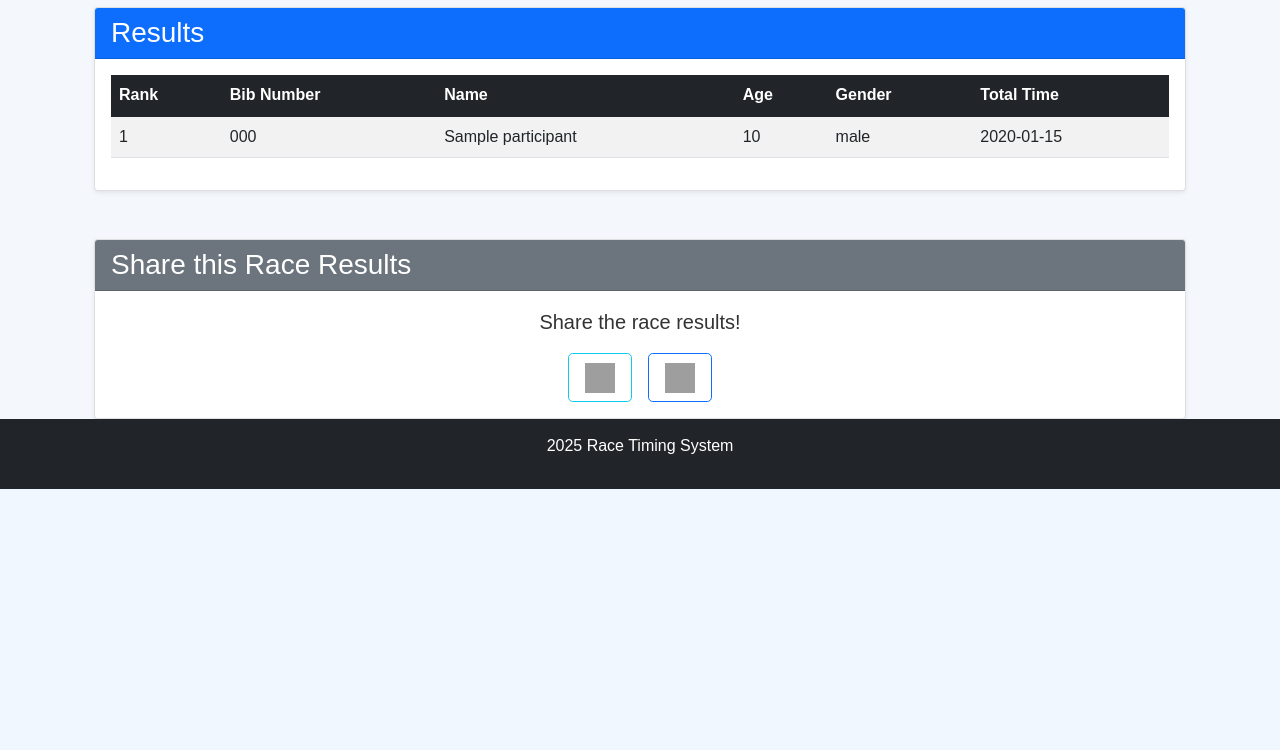
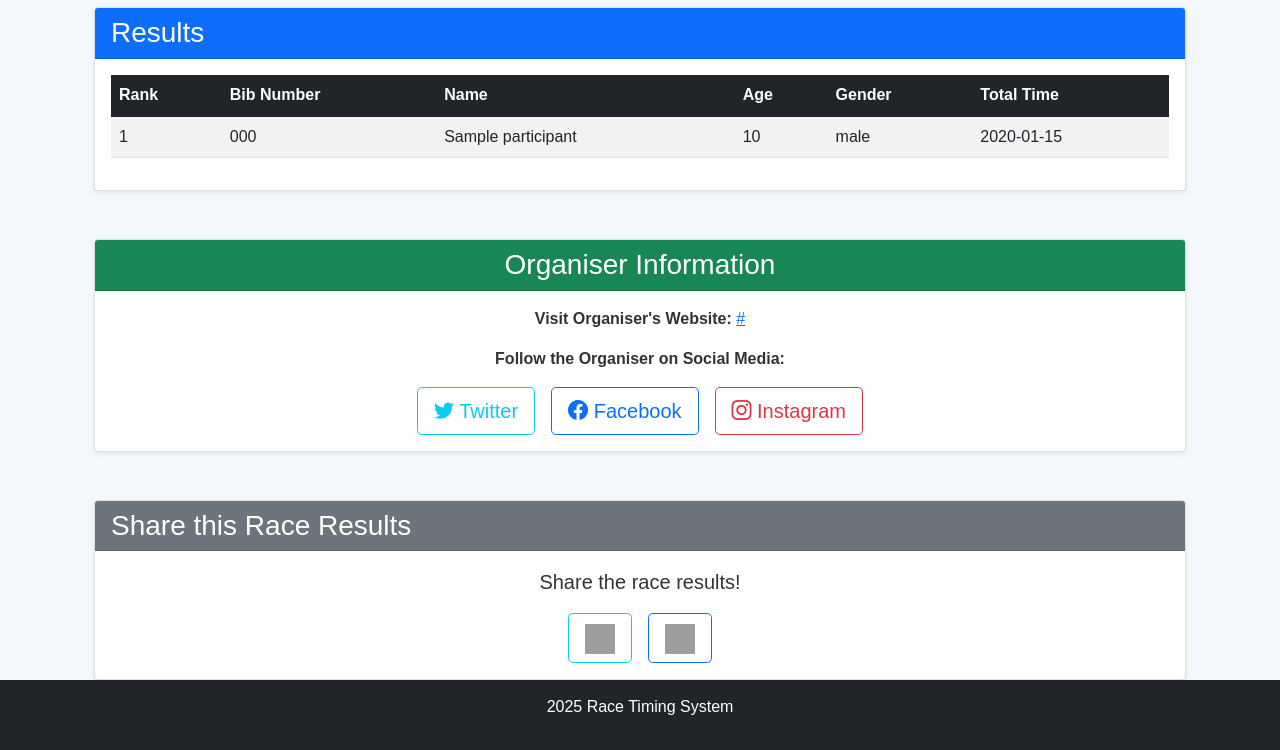
Before and after one commit to JakeGT/RaceTimingSystem, a Django app: page /race/1/ in a window 1280 px wide. Shown: the part 884-1634 px from the top of the page. Before the commit the page ends 1373 px from the top, so only its background shows below. Run offline with Django 5.2, Linux system fonts and the light colour scheme; tables that the repository leaves empty hold one stand-in row (values such as "Sample post"); grey boxes are pictures that could not be loaded.

Commit message:
Added social media links for organisers
Organisers can now link their own social media (twitter, instagram or facebook) as well as put a link to their own website

```diff
--- a/running/app/templates/app/race_results.html
+++ b/running/app/templates/app/race_results.html
@@ -150,6 +150,50 @@
         </div>
     </div>
 
+    {% if race.organiser_website or race.social_twitter or race.social_facebook or race.social_instagram %}
+    <!-- Organiser Information Section -->
+    <div class="row mt-5">
+        <div class="col-12 text-center">
+            <div class="card shadow-sm">
+                <div class="card-header bg-success text-white">
+                    <h3 class="card-title mb-0">Organiser Information</h3>
+                </div>
+                <div class="card-body">
+                    {% if race.organiser_website %}
+                        <p><strong>Visit Organiser's Website:</strong>
+                            <a href="{{ race.organiser_website }}" target="_blank">{{ race.organiser_website }}</a>
+                        </p>
+                    {% elif not race.social_twitter and not race.social_facebook and not race.social_instagram %}
+                        <p>No website provided for the organiser.</p>
+                    {% endif %}
+
+                    {% if race.social_twitter or race.social_facebook or race.social_instagram %}
+                        <p><strong>Follow the Organiser on Social Media:</strong></p>
+                        <div class="d-flex justify-content-center gap-3">
+                            {% if race.social_twitter %}
+                                <a href="{{ race.social_twitter }}" target="_blank" class="btn btn-outline-info btn-lg">
+                                    <i class="bi bi-twitter"></i> Twitter
+                                </a>
+                            {% endif %}
+                            {% if race.social_facebook %}
+                                <a href="{{ race.social_facebook }}" target="_blank" class="btn btn-outline-primary btn-lg">
+                                    <i class="bi bi-facebook"></i> Facebook
+                                </a>
+                            {% endif %}
+                            {% if race.social_instagram %}
+                                <a href="{{ race.social_instagram }}" target="_blank" class="btn btn-outline-danger btn-lg">
+                                    <i class="bi bi-instagram"></i> Instagram
+                                </a>
+                            {% endif %}
+                        </div>
+                    {% endif %}
+                </div>
+            </div>
+        </div>
+    </div>
+    {% endif %}
+
+
     <!-- Social Media Share Buttons -->
     <div class="mt-5">
         <div class="card shadow-sm">
--- a/running/app/templates/app/register.html
+++ b/running/app/templates/app/register.html
@@ -116,7 +116,7 @@
 <script>
   window.onload = function() {
     google.accounts.id.initialize({
-      client_id: '-- insert google client id --',
+      client_id: '{{ google_client_id }}',
       callback: handleCredentialResponse
     });
 
--- a/running/app/views.py
+++ b/running/app/views.py
@@ -265,7 +265,9 @@ def user_register(request):
         messages.success(request, "Registration successful! You can now log in.")
         return redirect("login")
 
-    return render(request, "app/register.html")
+    return render(request, "app/register.html", {
+        'google_client_id': settings.GOOGLE_CLIENT_ID
+    })
 
 
 @logged_out_required
```
Also changed, not shown: running/app/templates/app/race_detail.html (+10 -2 lines).
